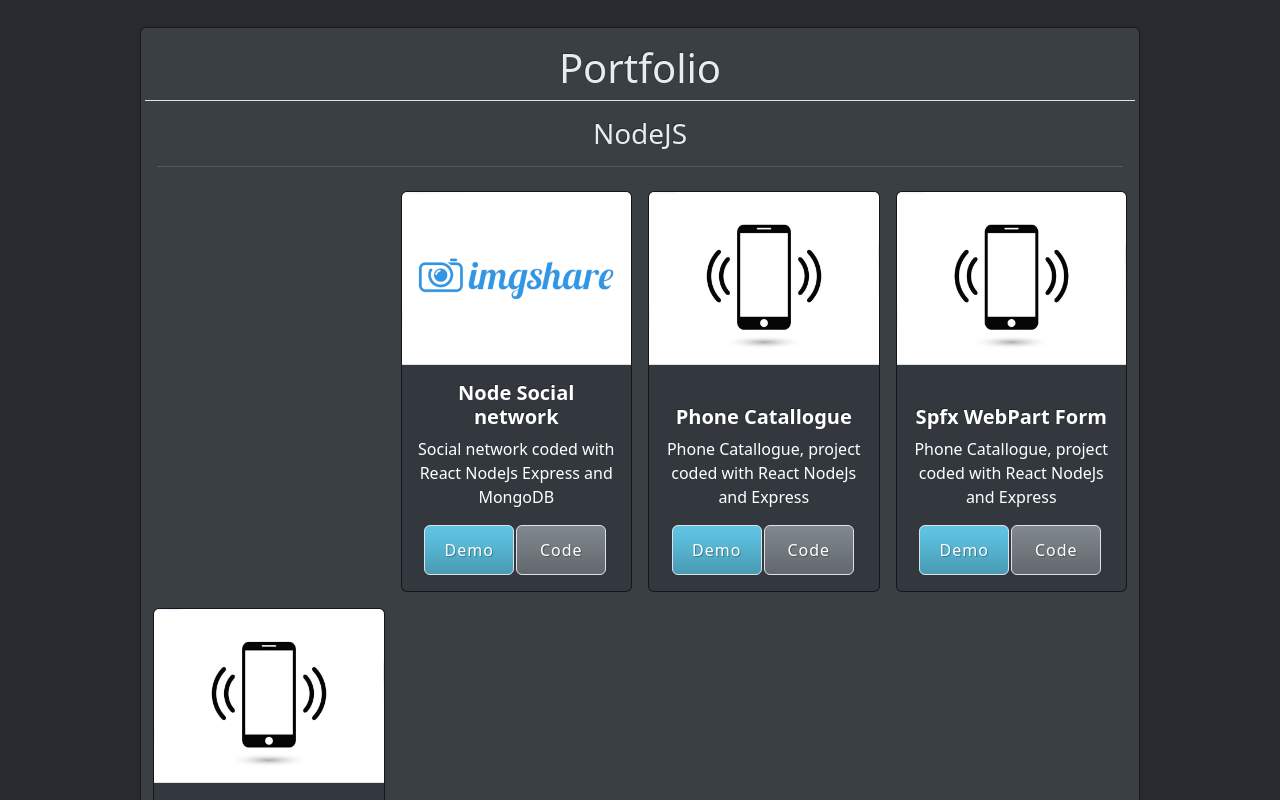
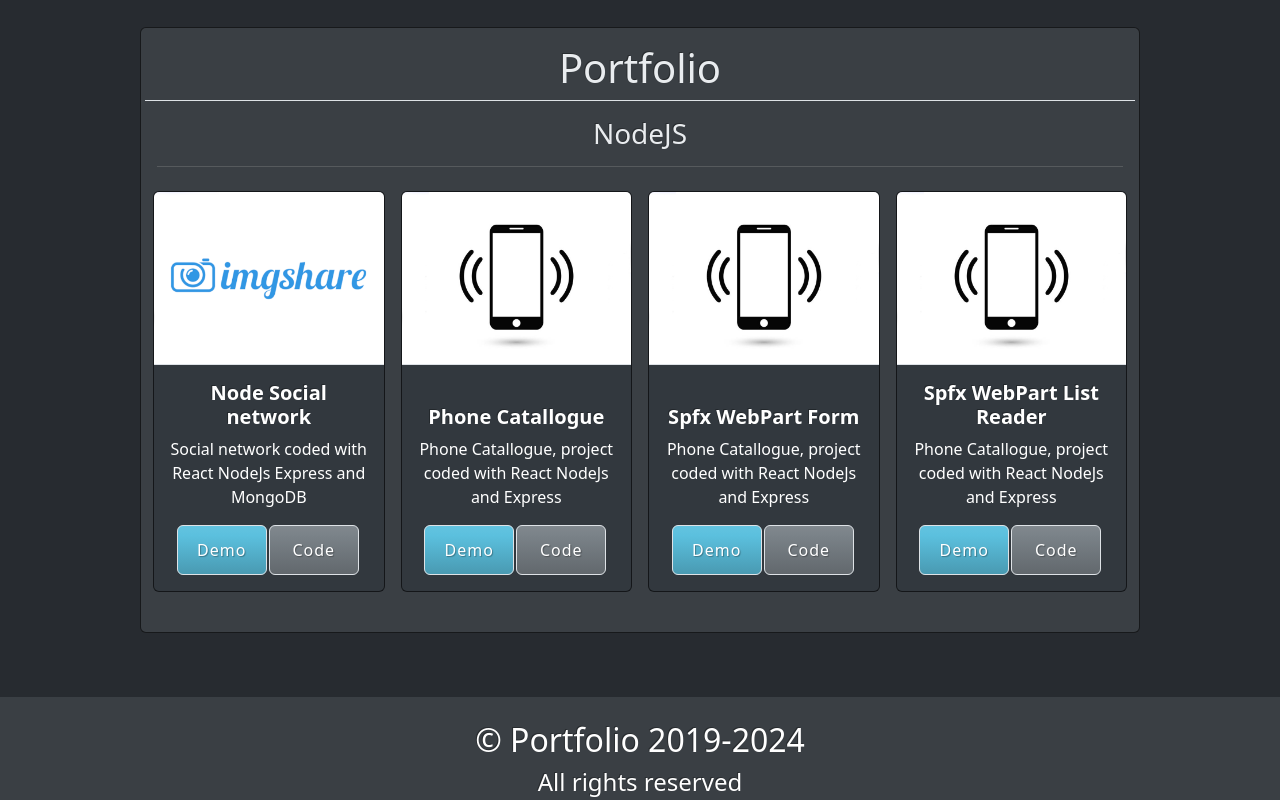
Before and after one commit to SteelTitansax/FullStack_PortFolio, a Next.js app: page /node in a window 1280 px wide. Shown: the part 959-1759 px from the top of the page. Built offline with nearby package versions, Linux system fonts and the light colour scheme; a small style sheet from the web is missing.

Commit message:
Update node.js

```diff
--- a/pages/node.js
+++ b/pages/node.js
@@ -115,7 +115,6 @@ const Node = () =>
                             <h3 className="text-center text-light"> NodeJS</h3>
                             <hr className="bg-white "/>
                         </div>
-                        <div className="col-md-3 p-2" />
                         {
                               nodeProjects.map(({name,description,image,github,url},i) => (
 
```
